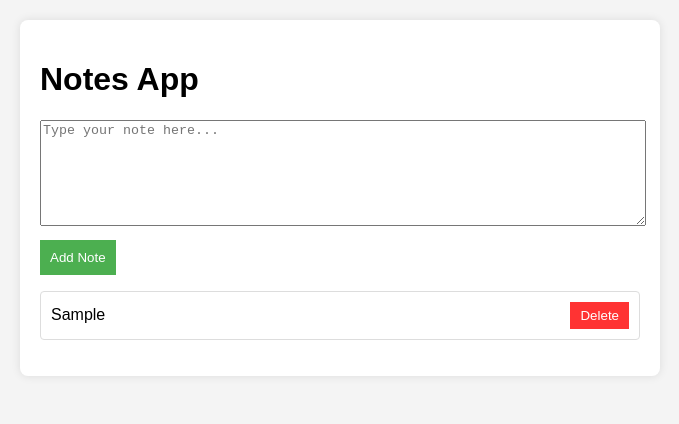
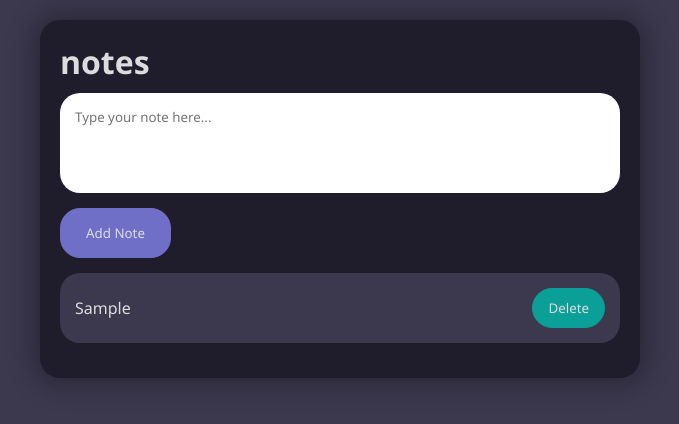
Before and after one commit to samaranhansen/NotesApp, a plain HTML site: page index.html in a window 1280 px wide. Both pictures are taken after typing "Sample" into the empty fields and a click on the button "Add Note". Shown: the whole page, without its empty margins (300-979 px from the left). Drawn offline with Linux system fonts and the light colour scheme.

Commit message:
Added styling

```diff
--- a/index.html
+++ b/index.html
@@ -4,11 +4,16 @@
     <meta charset="UTF-8" />
     <meta name="viewport" content="width=device-width, initial-scale=1.0" />
     <link rel="stylesheet" href="source/styles.css" />
-    <title>Notes App</title>
+    <title>organize your thoughts with notes | notes</title>
+
+    <script
+      src="https://kit.fontawesome.com/8400f3dc4f.js"
+      crossorigin="anonymous"
+    ></script>
   </head>
   <body>
     <div class="container">
-      <h1>Notes App</h1>
+      <h1>notes</h1>
       <textarea id="noteInput" placeholder="Type your note here..."></textarea>
       <button onclick="addNote()">Add Note</button>
       <ul id="notesList"></ul>
--- a/source/styles.css
+++ b/source/styles.css
@@ -1,6 +1,20 @@
+:root {
+  --branding-color: #6f6fc8;
+  --secondary-color: #0a9f97;
+  --bg-color: #3c394f;
+  --window-color: #1f1d2b;
+  --font-color: #dcdcde;
+}
+
+* {
+  margin: 0;
+  padding: 0;
+  box-sizing: border-box;
+  font-family: "Segoe UI", Tahoma, Geneva, Verdana, sans-serif;
+}
+
 body {
-  font-family: Arial, sans-serif;
-  background-color: #f4f4f4;
+  background-color: var(--bg-color);
   margin: 0;
   padding: 0;
 }
@@ -8,58 +22,64 @@ body {
 .container {
   max-width: 600px;
   margin: 20px auto;
-  background-color: #fff;
+  background-color: var(--window-color);
+  color: var(--font-color);
   padding: 20px;
-  border-radius: 8px;
-  box-shadow: 0 0 10px rgba(0, 0, 0, 0.1);
+  border: none;
+  border-radius: 20px;
+  box-shadow: 0px 0px 27px 7px rgba(0, 0, 0, 0.32);
 }
 
 textarea {
   width: 100%;
   height: 100px;
-  margin-bottom: 10px;
+  margin: 10px 0;
+  padding: 15px;
+  border: none;
+  border-radius: 20px;
+  resize: none;
+  outline: none;
 }
 
 button {
-  background-color: #4caf50;
-  color: #fff;
-  padding: 10px;
-  border: none;
+  background-color: var(--branding-color);
+  color: var(--font-color);
+  padding: 15px 25px;
+  border: 1px solid var(--branding-color);
+  border-radius: 20px;
   cursor: pointer;
+  transition: all 150ms ease-in-out;
 }
 
 button:hover {
-  background-color: #45a049;
+  color: var(--branding-color);
+  background-color: transparent;
 }
 
 ul {
   list-style-type: none;
-  padding: 0;
 }
 
 li {
   display: flex;
   justify-content: space-between;
   align-items: center;
-  margin-bottom: 10px;
-  border: 1px solid #ddd;
-  padding: 10px;
-  border-radius: 4px;
-  background-color: #fff;
-}
-
-li:hover {
-  background-color: #f9f9f9;
+  margin: 15px 0px;
+  padding: 15px;
+  border: none;
+  border-radius: 20px;
+  background-color: var(--bg-color);
 }
 
 .delete-btn {
-  background-color: #ff3333;
-  color: #fff;
-  padding: 6px 10px;
-  border: none;
+  background-color: var(--secondary-color);
+  color: var(--font-color);
+  padding: 10px 15px;
+  border: 1px solid var(--secondary-color);
   cursor: pointer;
 }
 
 .delete-btn:hover {
-  background-color: #e60000;
+  color: var(--secondary-color);
+  background-color: transparent;
 }
```
